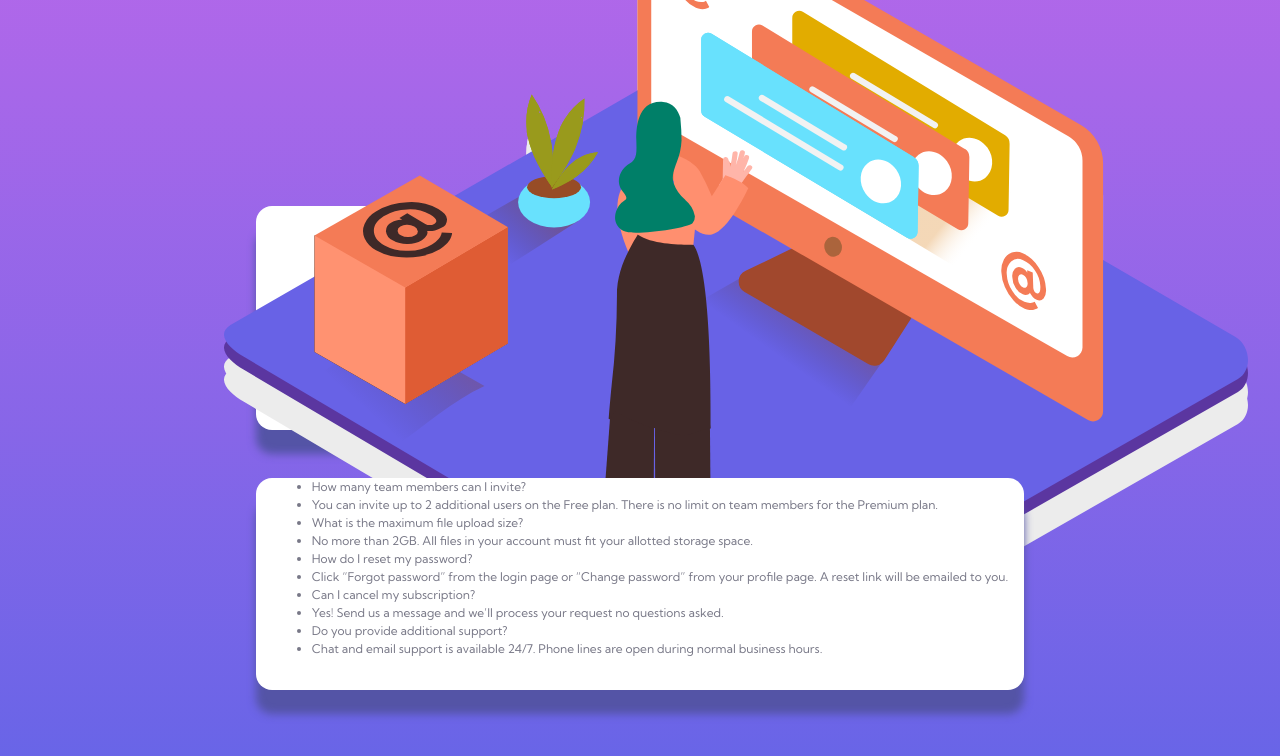
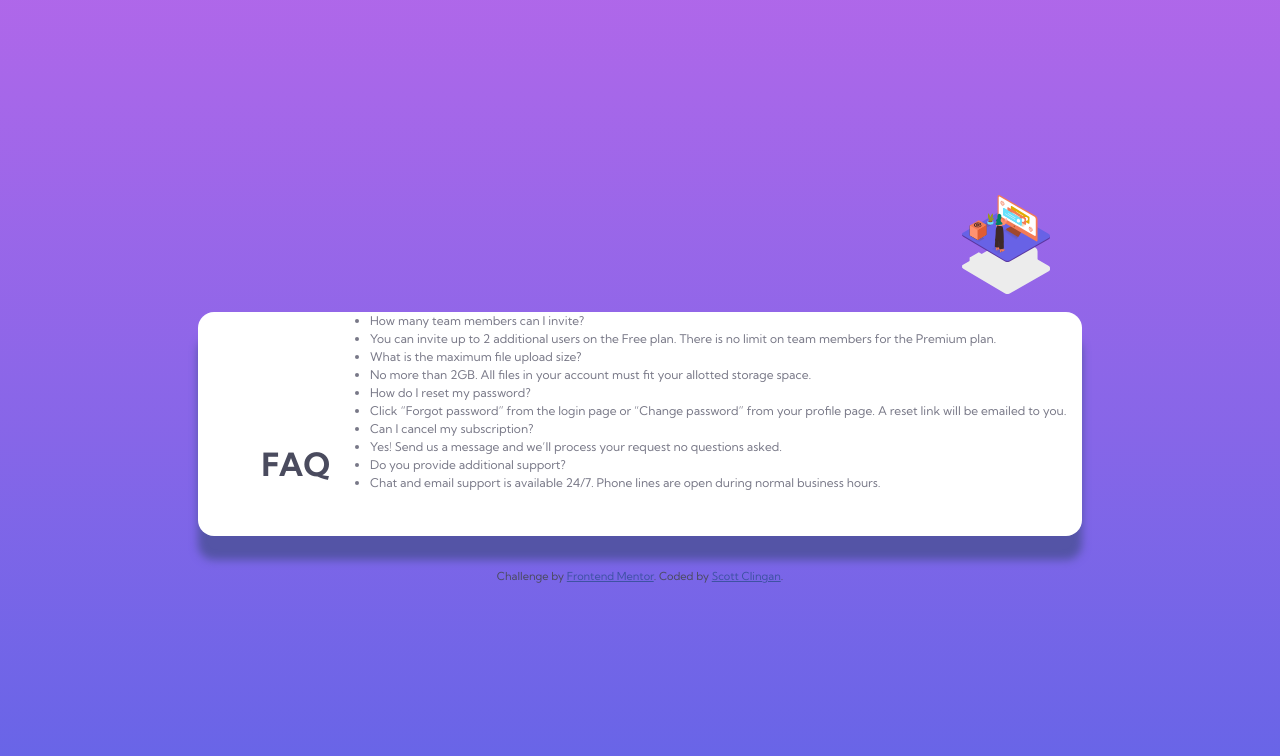
Before and after one commit to sclingan/faq-accordion, a React (Vite) app: page / in a window 1280 px wide. Shown: the top 756 px of the page. Built offline with nearby package versions, Linux system fonts and the light colour scheme.

Commit message:
Dividing project into components

```diff
--- a/src/App.css
+++ b/src/App.css
@@ -95,7 +95,8 @@ body {
   position: absolute;
   top: -7.3rem;
   right: 2rem;
-  max-width: 80%;
+  /* max-width: 50%; */
+  max-width: 10%;
   filter: drop-shadow( 0 2rem #ececec);
 }
 
--- a/src/App.tsx
+++ b/src/App.tsx
@@ -3,7 +3,7 @@ import './App.css'
 import logo from '../public/illustration-woman-online-mobile.svg';
 import arrow_icon from '../public/icon-arrow-down.svg';
 import './accordion.js';
-import './card.tsx';
+import Card from './card';
 
 function App() {
 
@@ -56,6 +56,7 @@ function App() {
       <div className="div__card_answer">
         <p> Chat and email support is available 24/7. Phone lines are open during normal business hours.</p>
       </div> */}
+      <Card />
     </div>
     <footer>
      <div className="attribution">
--- a/src/card.tsx
+++ b/src/card.tsx
@@ -8,7 +8,7 @@ function Card() {
         <header>
          <img className="img__logo" src={logo} alt=""></img>
         </header>
-        <section className="div__card">
+        <section>
             {/* <h1>FAQ</h1> */}
             <ul>
                 <li>How many team members can I invite?</li>
--- a/src/main.tsx
+++ b/src/main.tsx
@@ -2,11 +2,11 @@ import React from 'react'
 import ReactDOM from 'react-dom/client'
 import App from './App'
 import './index.css'
-import Card from './card'
+// import Card from './card'
 
 ReactDOM.createRoot(document.getElementById('root') as HTMLElement).render(
   <React.StrictMode>
     <App />
-    <Card />
+    {/* <Card /> */}
   </React.StrictMode>,
 )
```
